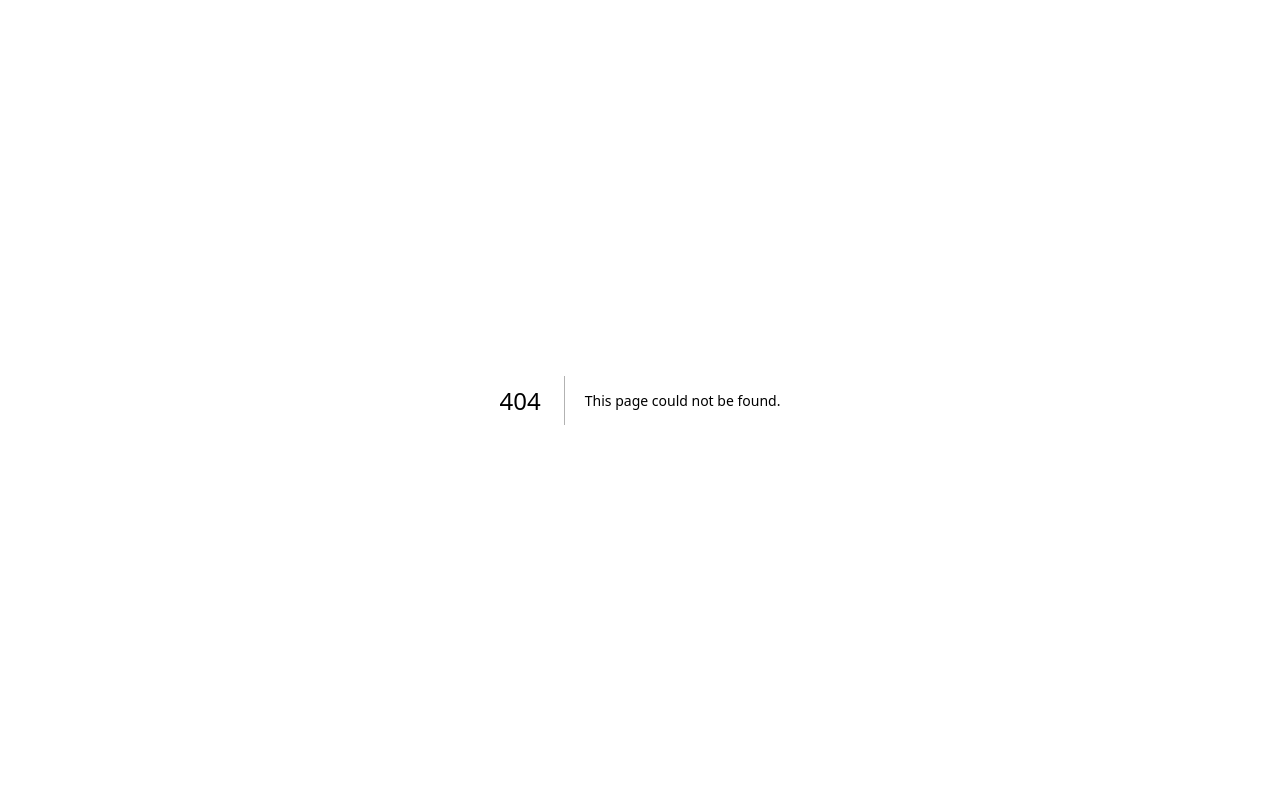
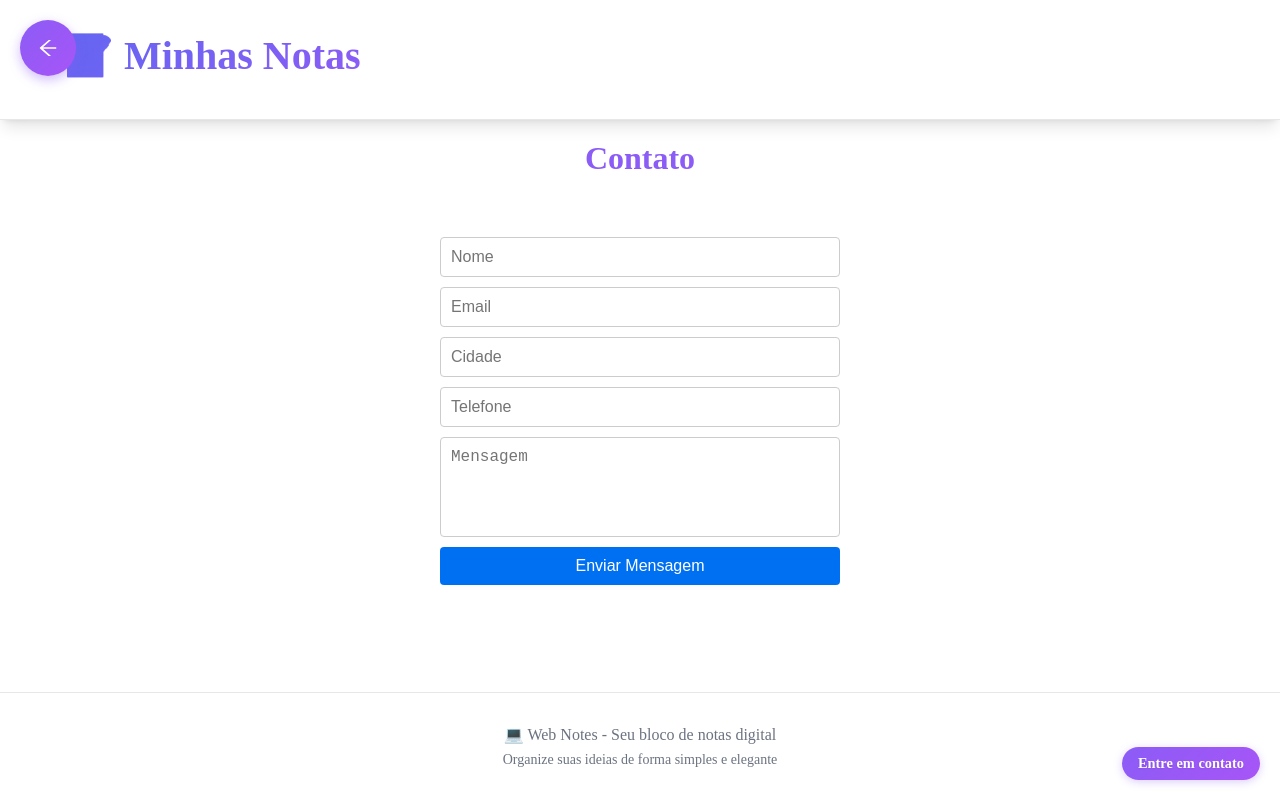
Before and after one commit to Luizricci/Front-Notes, a Next.js app: page /contato in a window 1280 px wide. Before the commit this address had no page. Built offline with nearby package versions, Linux system fonts and the light colour scheme.

Commit message:
Feat: create page contacts

```diff
--- /dev/null
+++ b/src/app/contato/contato.module.css
@@ -0,0 +1,48 @@
+
+.container {
+  padding: 20px;
+  text-align: center;
+}
+.formContainer {
+  margin-top: 20px;
+}
+.form {
+  display: flex;
+  flex-direction: column;
+  gap: 10px;
+  max-width: 400px;
+  margin: 0 auto;
+}
+.button {
+  background-color: #0070f3;
+  color: white;
+  border: none;
+  border-radius: 4px;
+  cursor: pointer;
+  font-size: 16px;
+  padding: 10px;
+}
+.button:hover {
+  background-color: #005bb5;
+}
+.input, .textarea {
+  padding: 10px;
+  border: 1px solid #ccc;
+  border-radius: 4px;
+  font-size: 16px;
+}
+
+.input:focus, .textarea:focus {
+  border-color: #0070f3;
+  outline: none;
+}
+.textarea {
+  resize: none;
+  min-height: 100px;
+}
+.title {
+  font-size: 2rem;
+  font-weight: bold;
+  margin-bottom: 20px;
+  color: #8b5cf6;
+}
--- /dev/null
+++ b/src/app/contato/page.jsx
@@ -0,0 +1,119 @@
+"use client";
+import Header from "@/components/Header";
+import Footer from "@/components/Footer";
+import FloatingButton from "@/components/FloatingButton";
+import { useState} from "react";
+import styles from './contato.module.css';
+import axios from "axios";
+
+export default function Contato() {
+    const [form, setForm] = useState({
+        nome: "",
+        email: "",
+        cidade: "",
+        telefone: "",
+        mensagem: ""
+    });
+    const [loading, setLoading] = useState(false);
+    const [addedContact, setAddedContact] = useState([]);
+
+    const handleSubmit = async () => {
+        setLoading(true);
+        try {
+            const response = await axios.post(`${process.env.NEXT_PUBLIC_API_URL}/contacts`, {
+                nome: form.nome.trim(),
+                email: form.email.trim(),
+                cidade: form.cidade.trim(),
+                telefone: form.telefone.trim(),
+                mensagem: form.mensagem.trim()
+            });
+            setAddedContact([response.data, ...addedContact]);
+            setForm({ nome: "", email: "", cidade: "", telefone: "", mensagem: "" });
+            console.log("Formulário enviado com sucesso:", response.data);
+            alert("Mensagem enviada com sucesso!");
+        } catch (error) {
+            console.error("Erro ao enviar formulário:", error);
+            alert("Erro ao enviar mensagem. Verifique sua conexão e tente novamente.");
+        } finally {
+            setLoading(false);
+        }
+    }
+
+    const atualizarInput = (e) => {
+        const { name, value } = e.target;
+        setForm({ ...form, [name]: value });
+    }
+
+
+
+    return (
+        <div>
+            <Header />
+            <FloatingButton
+                onClick={() => window.location.href = '/home'}
+                icon="back"
+                tooltip="Voltar para Home"
+            />
+            <div className={styles.container}>
+                <h1 className={styles.title}>Contato</h1>
+            </div>
+            <div className={styles.formContainer}>
+                <form action="" method="post" className={styles.form}>
+                    <input
+                        type="text"
+                        name="nome"
+                        placeholder="Nome"
+                        value={form.nome}
+                        onChange={atualizarInput}
+                        className={styles.input}
+                        required
+                        />
+
+                    <input
+                        type="email"
+                        name="email"
+                        placeholder="Email"
+                        value={form.email}
+                        onChange={atualizarInput}
+                        className={styles.input}
+                        required
+                        />
+
+                    <input
+                        type="text"
+                        name="cidade"
+                        placeholder="Cidade"
+                        value={form.cidade}
+                        onChange={atualizarInput}
+                        className={styles.input}
+                        required
+                        />
+
+                    <input
+                        type="tel"
+                        name="telefone"
+                        placeholder="Telefone"
+                        value={form.telefone}
+                        onChange={atualizarInput}
+                        className={styles.input}
+                        required
+                        />
+
+                    <textarea
+                        name="mensagem"
+                        placeholder="Mensagem"
+                        value={form.mensagem}
+                        onChange={atualizarInput}
+                        className={styles.textarea}
+                        required
+                        />
+
+                    <button type="submit" className={styles.button} onClick={handleSubmit} disabled={loading}>
+                        {loading ? "Enviando..." : "Enviar Mensagem"}
+                    </button>
+                </form>
+            </div>
+            <Footer />
+        </div>
+    );
+}
--- a/src/components/FloatingButton.jsx
+++ b/src/components/FloatingButton.jsx
@@ -1,4 +1,4 @@
-import { PlusOutlined, InboxOutlined, FolderOpenOutlined } from '@ant-design/icons';
+import { PlusOutlined, InboxOutlined, FolderOpenOutlined, ArrowLeftOutlined } from '@ant-design/icons';
 import styles from '../styles/FloatingButton.module.css';
 
 export default function FloatingButton({
@@ -15,12 +15,17 @@ export default function FloatingButton({
         return <InboxOutlined className={styles.icon} />;
       case 'unarchive':
         return <FolderOpenOutlined className={styles.icon} />;
+      case 'back':
+        return <ArrowLeftOutlined className={styles.icon} />;
       default:
         return <PlusOutlined className={styles.icon} />;
     }
   };
 
   const getPositionClass = () => {
+    if (icon === 'back') {
+      return styles.backButton;
+    }
     switch (position) {
       case 'topLeft':
         return styles.topLeft;
--- a/src/components/Footer.jsx
+++ b/src/components/Footer.jsx
@@ -9,6 +9,9 @@ export default function Footer() {
           Organize suas ideias de forma simples e elegante
         </p>
       </div>
+              <div onClick={() => window.location.href = '/contato'} className={styles.contactLink}>
+          <p className={styles.contactText}>Entre em contato</p>
+        </div>
     </footer>
   );
 }
--- a/src/components/Header.jsx
+++ b/src/components/Header.jsx
@@ -5,7 +5,7 @@ export default function Header() {
   return (
     <header className={styles.header}>
       <div className={styles.headerContent}>
-        <div className={styles.headerText}>
+        <div className={styles.headerText} onClick={() => window.location.href = '/home'}>
           <h1 className={styles.title}>📝 Minhas Notas</h1>
         </div>
       </div>
--- a/src/styles/FloatingButton.module.css
+++ b/src/styles/FloatingButton.module.css
@@ -24,6 +24,18 @@
   left: 20px;
   background: linear-gradient(135deg, #fa8c16 0%, #d97706 100%);
   box-shadow: 0 4px 12px rgba(250, 140, 22, 0.4);
+}
+
+.backButton {
+  top: 20px;
+  left: 20px;
+  background: linear-gradient(135deg, #8b5cf6 0%, #a855f7 100%);
+  box-shadow: 0 4px 12px rgba(139, 92, 246, 0.4);
+}
+
+.backButton:hover {
+  box-shadow: 0 6px 20px rgba(139, 92, 246, 0.6);
+  transform: scale(1.1);
 }
 
 .topLeft:hover {
--- a/src/styles/Footer.module.css
+++ b/src/styles/Footer.module.css
@@ -2,6 +2,12 @@
   background: #ffffff;
   border-top: 1px solid #e5e7eb;
   margin-top: 3rem;
+  position: fixed;
+  bottom: 0;
+  left: 0;
+  right: 0;
+  width: 100%;
+  z-index: 1000;
 }
 
 .footerContent {
@@ -16,3 +22,31 @@
   font-size: 0.875rem;
   margin-top: 0.5rem;
 }
+
+.contactLink {
+  position: fixed;
+  bottom: 20px;
+  right: 20px;
+  display: inline-block;
+  padding: 8px 16px;
+  background: linear-gradient(135deg, #8b5cf6, #a855f7);
+  border-radius: 20px;
+  cursor: pointer;
+  transition: all 0.3s ease;
+  box-shadow: 0 2px 8px rgba(139, 92, 246, 0.3);
+  z-index: 1001;
+}
+
+.contactLink:hover {
+  transform: translateY(-2px);
+  box-shadow: 0 4px 15px rgba(139, 92, 246, 0.4);
+  background: linear-gradient(135deg, #7c3aed, #8b5cf6);
+}
+
+.contactText {
+  color: white;
+  font-weight: 600;
+  font-size: 0.9rem;
+  margin: 0;
+  text-shadow: 0 1px 2px rgba(0, 0, 0, 0.1);
+}
--- a/src/styles/Header.module.css
+++ b/src/styles/Header.module.css
@@ -2,6 +2,9 @@
   background: #ffffff;
   box-shadow: 0 10px 15px -3px rgb(0 0 0 / 0.1), 0 4px 6px -4px rgb(0 0 0 / 0.1);
   border-bottom: 1px solid #e5e7eb;
+}
+.headerText{
+  cursor: pointer;
 }
 
 .headerContent {
--- a/src/styles/globals.css
+++ b/src/styles/globals.css
@@ -3,3 +3,7 @@
   padding: 0;
   margin: 0;
 }
+
+body {
+  padding-bottom: 120px;
+}
```
Also changed, not shown: src/app/sobremim/page.jsx (added, +9 -0 lines), src/components/NoteCard.module.css (deleted, +0 -131 lines), src/app/sobremim/sobre.module.css (added), 1 other file (tests, documents, lock files or other folders).
